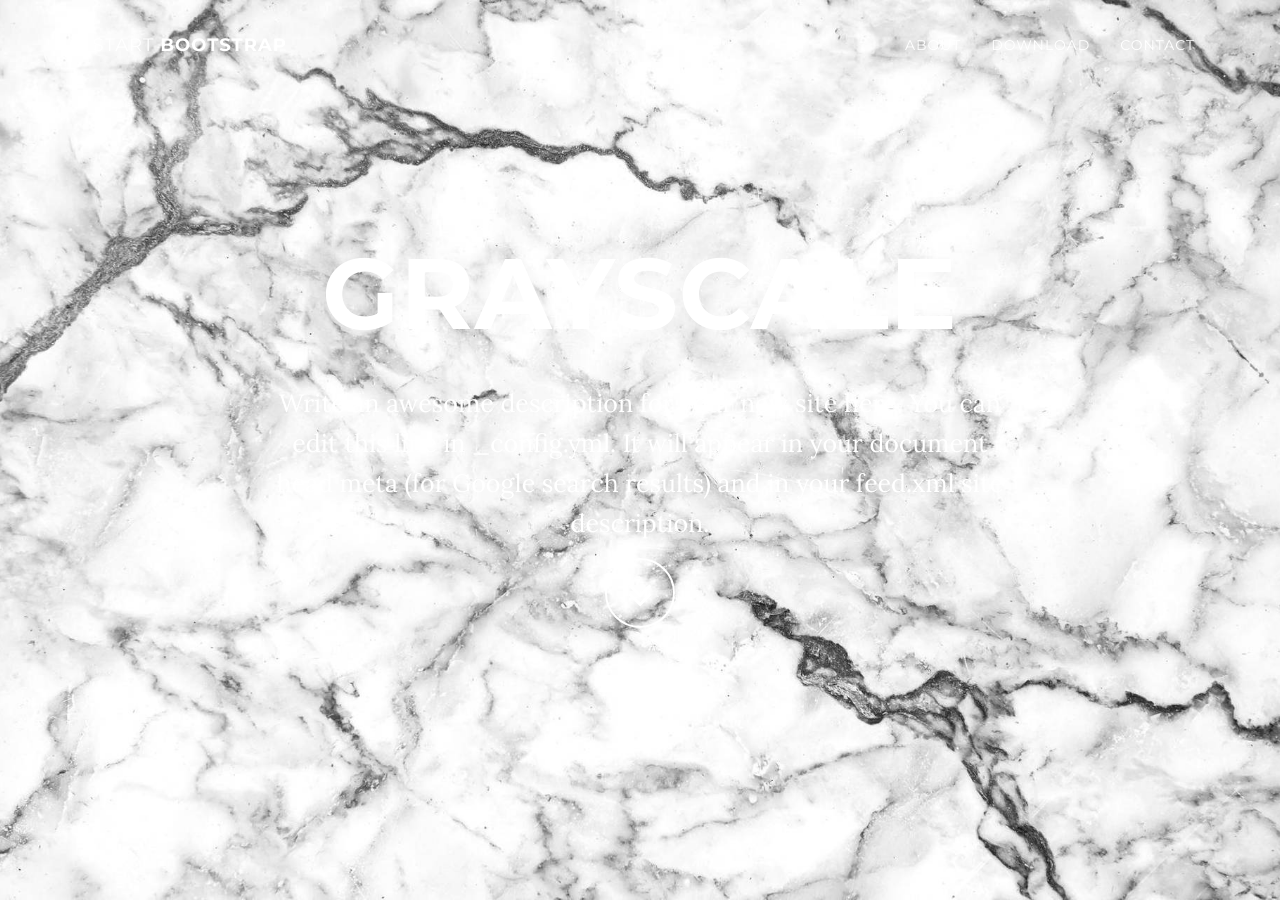
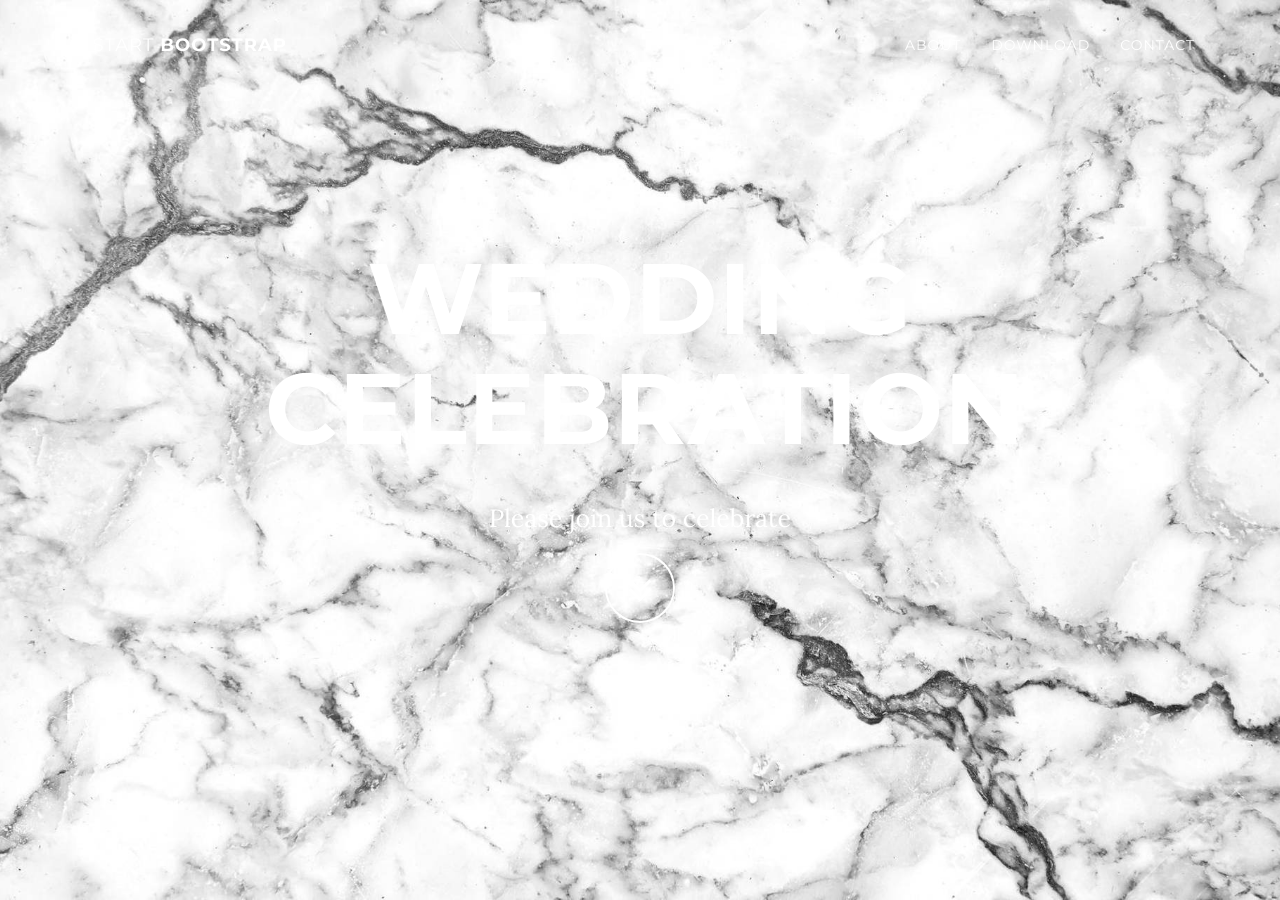
Before and after one commit to vmdlab/ducchau-wedding, a Jekyll site: the page built from index.html, in a window 1280 px wide and 900 px high. Built offline with Jekyll 4.4.1, drawn with Linux system fonts in a browser that asks for light colours.

Commit message:
Update _config.yml

```diff
--- a/_config.yml
+++ b/_config.yml
@@ -1,8 +1,8 @@
 # Site settings
-title: Grayscale
+title: Wedding Celebration
 email: your-email@domain.com
 url: https://example.github.io
-description: "Write an awesome description for your new site here. You can edit this line in _config.yml. It will appear in your document head meta (for Google search results) and in your feed.xml site description."
+description: "Please join us to celebrate"
 
 # Color settings (hex-codes without the leading hash-tag)
 color:
```
